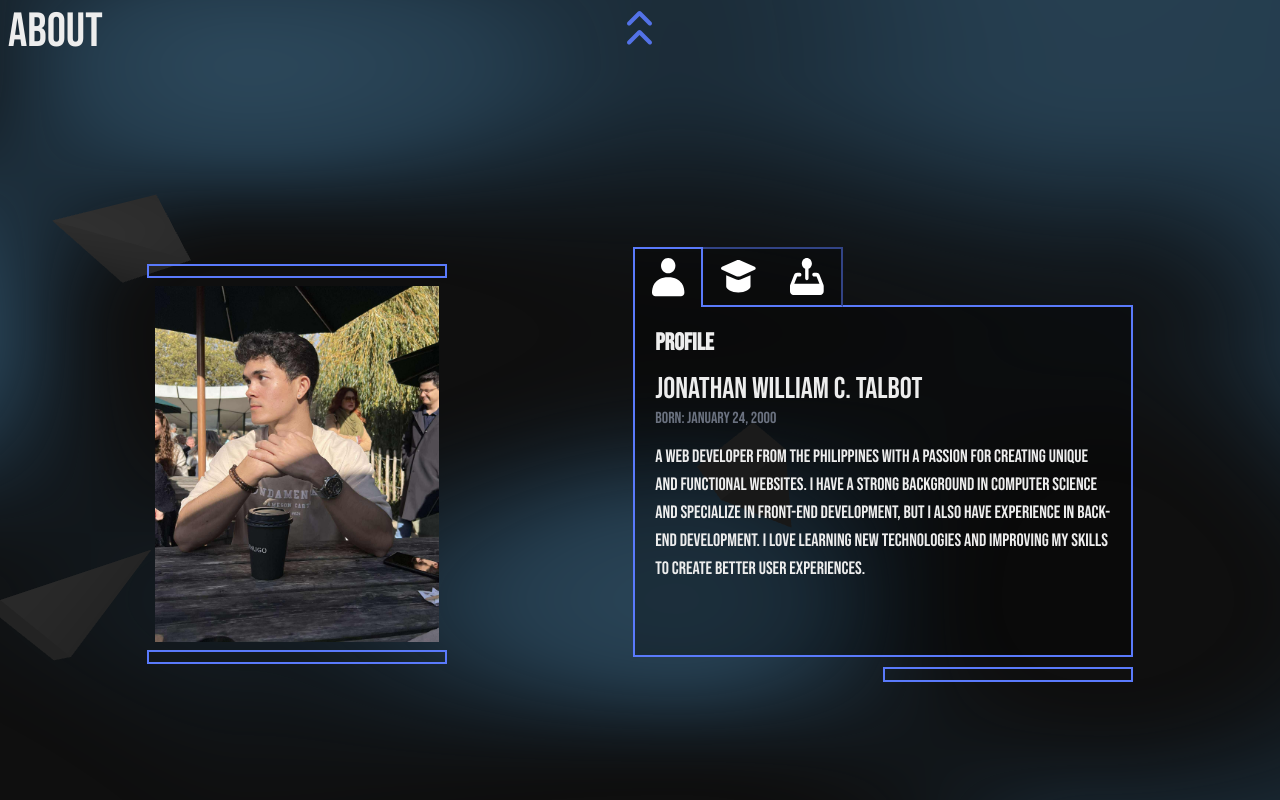
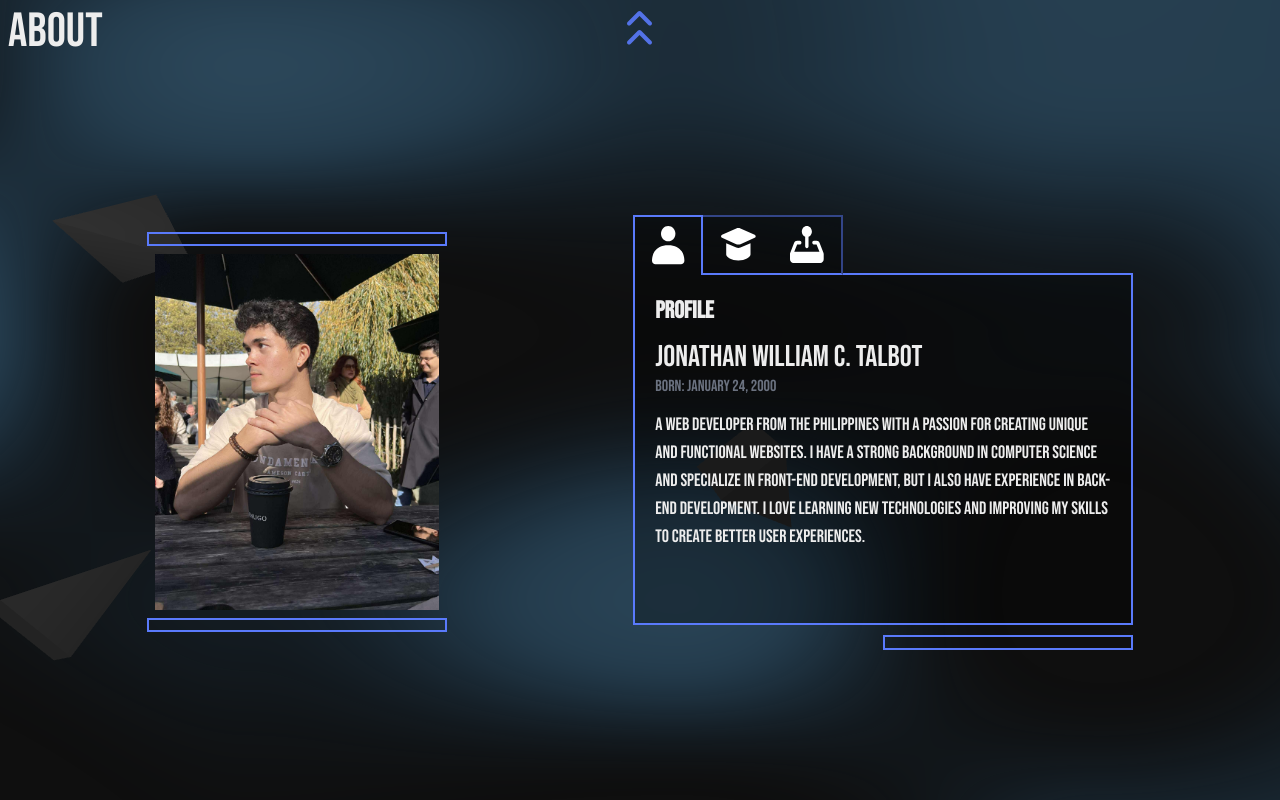
Before and after one commit to JohnnyTalbot/portfolio-site, a Next.js app: page / in a window 1280 px wide. Both pictures are taken after a click on the element "About". Built offline with nearby package versions, Linux system fonts and the light colour scheme.

Commit message:
fix height and spacing of about

```diff
--- a/src/components/About/PictureContainer.tsx
+++ b/src/components/About/PictureContainer.tsx
@@ -34,7 +34,7 @@ function PictureContainer({ currentPicture, changingPicture, setChangingPicture
   };
 
   return (
-    <div className='flex flex-row md:flex-col justify-center items-center w-[250px] md:h-[300px] lg:h-[400px] lg:w-[300px]'>
+    <div className='flex flex-row md:flex-col justify-center items-center h-[215px] w-[250px] md:h-[300px] lg:h-[400px] lg:w-[300px]'>
       <div
         className='w-[15px] md:w-full h-full md:h-[15px]'
         style={{ border: "solid #5A7AFB 2px" }}>
--- a/src/components/About/index.tsx
+++ b/src/components/About/index.tsx
@@ -20,7 +20,7 @@ function About({showNav, currentView}: AboutProps) {
 
   return (
     <div
-      id='about'
+      id="about"
       style={{
         opacity: !showNav && currentView === 'about' ? 1 : 0,
         transform: !showNav && currentView === 'about' ? 'translateY(0)' : 'translateY(20px)',
@@ -30,12 +30,14 @@ function About({showNav, currentView}: AboutProps) {
         top: 0,
         width: '100%',
         height: '100%',
+        display: 'flex',
+        flexDirection: 'column',
       }}
     >
       <Top currentView="About" />
 
       {/* Folder Information */}
-      <div className='w-full h-fullscreen flex flex-col md:flex-row justify-evenly justify-center items-center gap-2 s:gap-5 md:gap-10'>
+      <div className="flex-1 flex flex-col md:flex-row justify-evenly items-center gap-5 s:gap-5 md:gap-10 overflow-auto">
         <PictureContainer
           currentPicture={currentPicture}
           changingPicture={changingPicture}
@@ -51,6 +53,7 @@ function About({showNav, currentView}: AboutProps) {
         />
       </div>
     </div>
+
   )
 }
 
```
